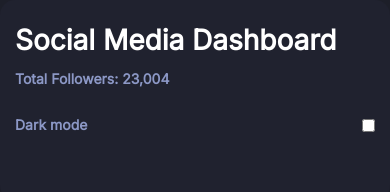
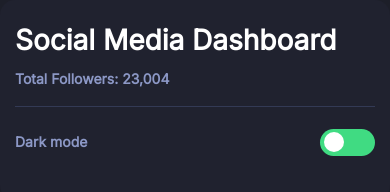
Before and after one commit to yaameenc/WEB-DEVELOPMENT, a plain HTML site: page Frontend Mentor Projects/Social Media Dashboard/index.html in a window 390 px wide. Shown: the top 192 px of the page. Drawn offline with nearby package versions, Linux system fonts and the light colour scheme.

Commit message:
Added style for  dark mode toggle option and mobile responsiveness

```diff
--- a/Frontend Mentor Projects/Social Media Dashboard/style.css
+++ b/Frontend Mentor Projects/Social Media Dashboard/style.css
@@ -125,3 +125,87 @@
     font-weight: bold;
     font-size: 24px;
   }
+
+
+  /* slider   */
+.switch {
+    position: relative;
+    display: inline-block;
+    width: 55px;
+    height: 25px;
+  }
+
+  .switch input {
+    opacity: 0;
+    width: 0;
+    height: 0;
+  }
+
+  .slider {
+    position: absolute;
+    cursor: pointer;
+    top: 0;
+    left: 0;
+    right: 0;
+    bottom: 0;
+    background-color: #40db82;
+    /* background-color: #ccc; */
+    -webkit-transition: 0.4s;
+    transition: 0.4s;
+    margin-top: -2px;
+  }
+
+  .slider:before {
+    position: absolute;
+    content: "";
+    height: 20px;
+    width: 20px;
+    left: 4px;
+    bottom: 4px;
+    background-color: white;
+    -webkit-transition: 0.4s;
+    transition: 0.4s;
+  }
+
+  input:checked + .slider {
+    background-color: #aeb3cb;
+    /* background-color: #40db82; */
+  }
+
+  input:focus + .slider {
+    box-shadow: 0 0 1px #40db82;
+  }
+
+  input:checked + .slider:before {
+    -webkit-transform: translateX(26px);
+    -ms-transform: translateX(26px);
+    transform: translateX(26px);
+  }
+
+  /* Rounded sliders */
+  .slider.round {
+    border-radius: 34px;
+  }
+
+  .slider.round:before {
+    border-radius: 50%;
+  }
+  .card-body:hover {
+    cursor: pointer;
+  }
+
+  #hr {
+    margin-top: 0rem;
+    border-top: none;
+  }
+  @media only screen and (max-width: 956px) {
+    #hr {
+      margin-top: 1rem;
+      border-top: 1px solid #333a55;
+    }
+  }
+  @media only screen and (min-width: 957px) {
+    #hr {
+      display: none;
+    }
+  }
```
